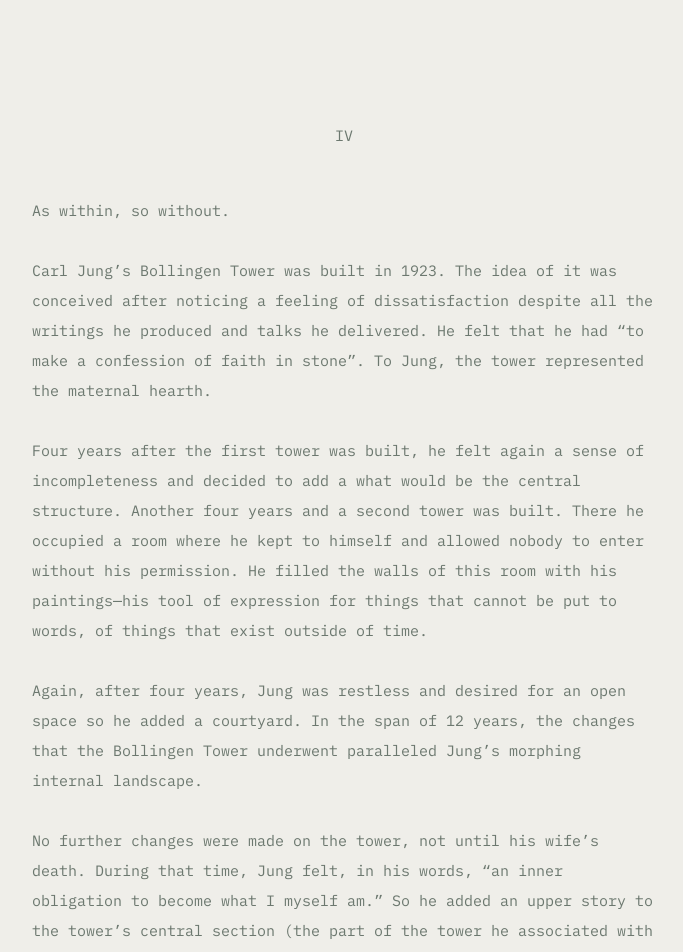
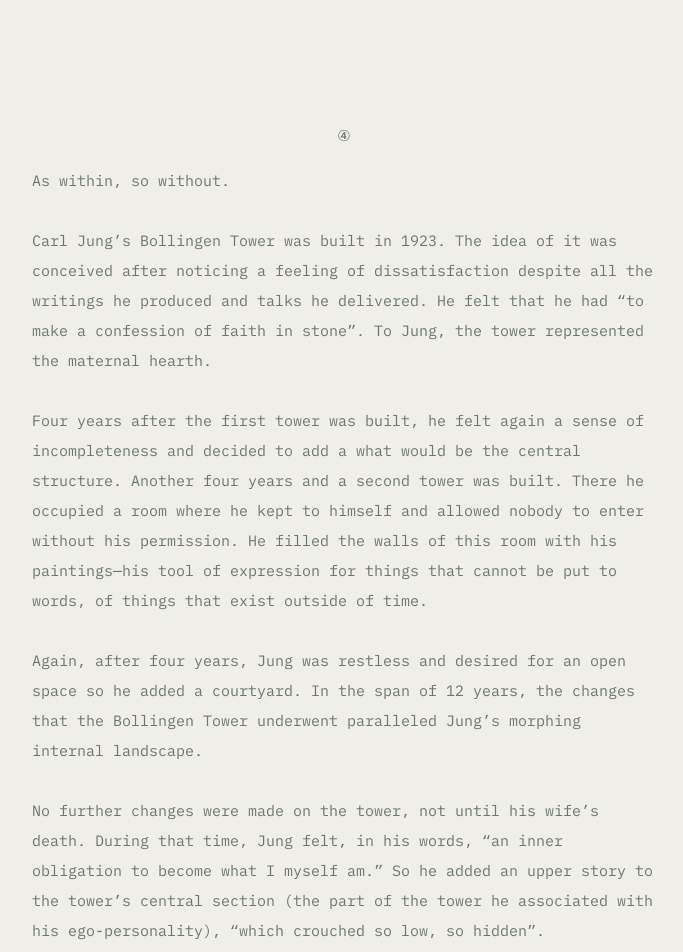
Before and after one commit to comballar/comballar.github.io, a Jekyll site: the page built from _journals/2020-09-16-body-as-space.md, in a window 1280 px wide and 1400 px high, scrolled down 2385 px. Shown: the part 134-1086 px from the top of the window, without its empty margins (88-771 px from the left). Built offline with Jekyll 4.4.1, drawn with Linux system fonts in a browser that asks for light colours.

Commit message:
Update 2020-09-16-body-as-space.md

```diff
--- a/_journals/2020-09-16-body-as-space.md
+++ b/_journals/2020-09-16-body-as-space.md
@@ -22,8 +22,7 @@
 <br><br>
 <p align="center"><img class="vertical" src="https://raw.githubusercontent.com/comoballar/postdb/main/journal01/03.png"/><figcaption>“The Therapist” (1937) by Rene Magritte.</figcaption></p>
 <br><br><br>
-<p align="center">IV</p>
-<br>
+<p align="center">④</p>
 As within, so without.<br><br>
 Carl Jung’s Bollingen Tower was built in 1923. The idea of it was conceived after noticing a feeling of dissatisfaction despite all the writings he produced and talks he delivered. He felt that he had “to make a confession of faith in stone”. To Jung, the tower represented the maternal hearth.<br><br>
 Four years after the first tower was built, he felt again a sense of incompleteness and decided to add a what would be the central structure. Another four years and a second tower was built. There he occupied a room where he kept to himself and allowed nobody to enter without his permission. He filled the walls of this room with his paintings—his tool of expression for things that cannot be put to words, of things that exist outside of time.<br><br>
@@ -31,14 +30,12 @@
 No further changes were made on the tower, not until his wife’s death. During that time, Jung felt, in his words, “an inner obligation to become what I myself am.” So he added an upper story to the tower’s central section (the part of the tower he associated with his ego-personality), “which crouched so low, so hidden”.<br><br>
 <p align="center"><img class="vertical" src="https://raw.githubusercontent.com/comoballar/postdb/main/journal01/04.png"/><figcaption>Carl Jung inside his tower at Bollingen, a village in Switzerland.</figcaption></p>
 <br><br><br>
-<p align="center">V</p>
-<br>
+<p align="center">⑤</p>
 Another case of outward projection of the inner landscape: In her novel “The Fountains of Neptune”, Rikki Ducornet wrote of a young boy who fell into a coma after accidentally falling off the boat into the river. His coma lasted for five decades, sleeping and dreaming through the two world wars. His waking days thereafter were spent mostly on filling the house with an expansive diorama of the dream world he lived in for years.  “As I construct my temples and towers, I am building a bridge between the boy of nine and the man of sixty. I am reclaiming territory. I am making myself a country,” he declared.
 <br><br>
 <p align="center"><img src="https://raw.githubusercontent.com/comoballar/postdb/main/journal01/05.png"/><figcaption>Vishnu dreaming the universe into existence.</figcaption></p>
 <br><br><br>
-<p align="center">VI</p>
-<br>
+<p align="center">⑥</p>
 Saint Paul wrote, as if in lament: “Do you not know that your bodies are temples of the Holy Spirit, who is in you, who you have received from God?” There is no need to search outside of myself, I can meet my god in the cathedral of my own flesh.
 <br><br>
 <p align="center"><img src="https://raw.githubusercontent.com/comoballar/postdb/main/journal01/06.png"/><figcaption>Photo collage I made back in 2017.</figcaption></p>
```
